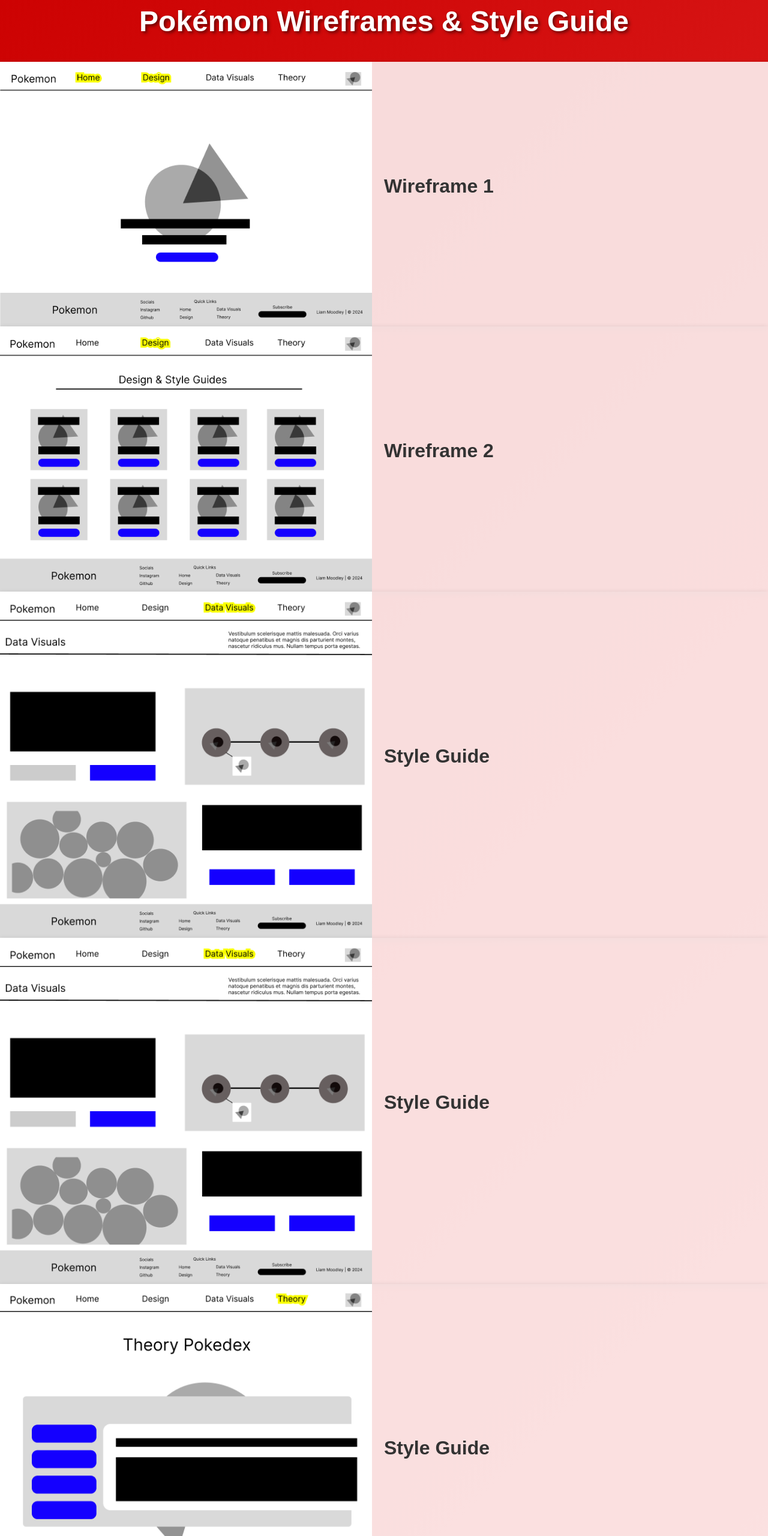
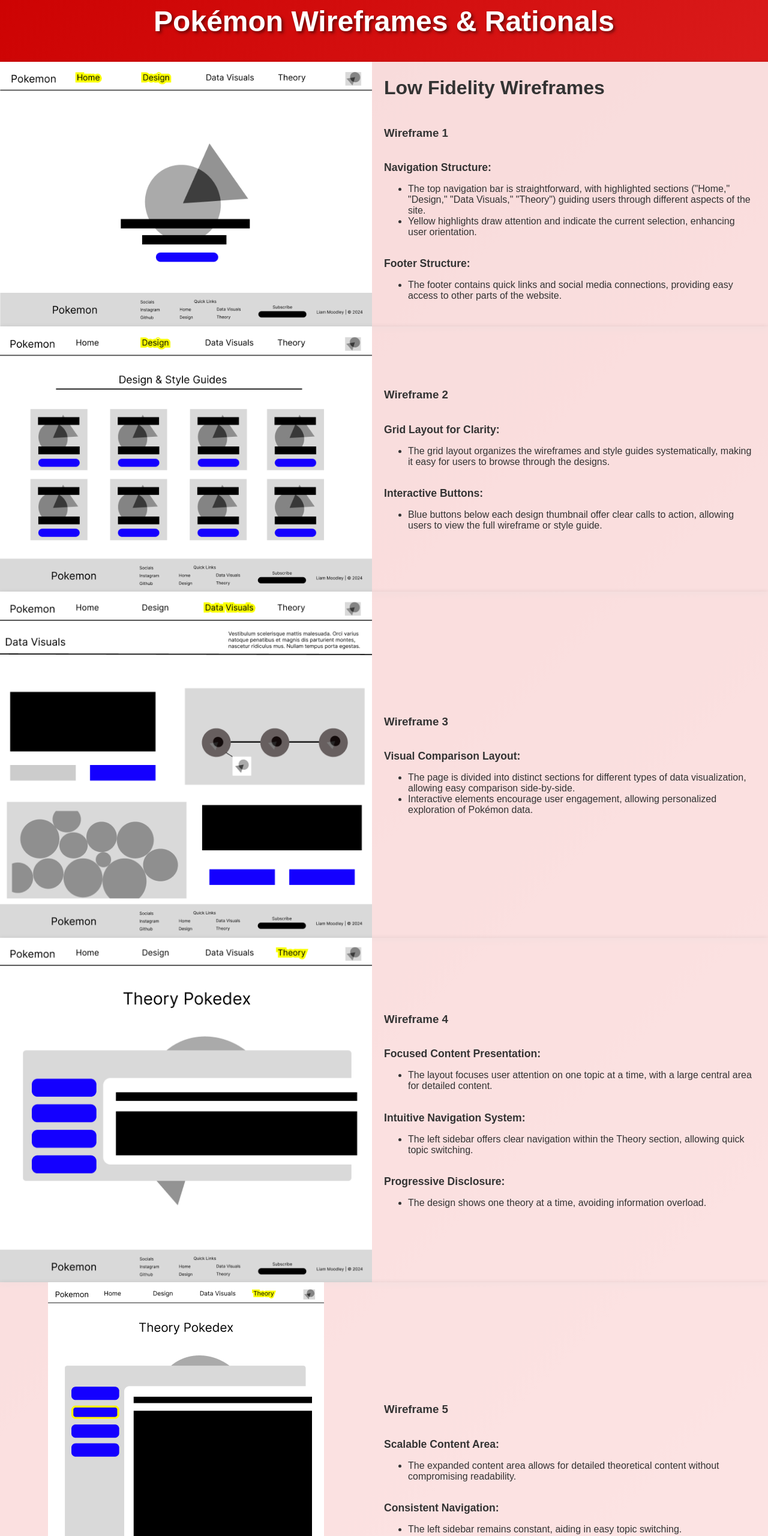
Before and after one commit to BlitzNoval/Assignment3, a plain HTML site: page pages/StyleGuide.html in a window 1280 px wide. Shown: the part 160-2720 px from the top of the page at 60% size. Drawn offline with Linux system fonts and the light colour scheme.

Commit message:
StyleGuide Update

```diff
--- a/css/theory.css
+++ b/css/theory.css
@@ -31,7 +31,7 @@
 h1 {
     font-size: 2.5em;
     margin: 0;
-    text-shadow: 2px 2px 4px rgba(0, 0, 0, 0.3);
+    text-shadow: 2px 2px 4px rgba(255, 255, 255, 0.3);
 }
 
 .pokedex-container {
--- a/pages/StyleGuide.html
+++ b/pages/StyleGuide.html
@@ -1,3 +1,4 @@
+
 <!DOCTYPE html>
 <html lang="en">
 <head>
@@ -11,7 +12,7 @@
 
 <body>
 
-     <header id="navbar">
+    <header id="navbar">
         <div class="nav-left">
             <img src="../images/Pokemon.png" alt="Pokémon Logo" class="logo">
             <div class="shiny-overlay"></div>
@@ -23,7 +24,7 @@
     </header>
 
     <main class="content-section">
-        <h1 class="section-title">Pokémon Wireframes & Style Guide</h1>
+        <h1 class="section-title">Pokémon Wireframes & Rationals </h1>
 
         <div class="card-container">
 
@@ -32,7 +33,17 @@
                     <img src="../images/Wireframes/WF1.png" alt="Wireframe 1">
                 </div>
                 <div class="card-text">
-                    <h2>Wireframe 1</h2>
+                    <h2>Low Fidelity Wireframes</h2>
+                    <h3>Wireframe 1</h3>
+                    <p><strong>Navigation Structure:</strong></p>
+                    <ul>
+                        <li>The top navigation bar is straightforward, with highlighted sections ("Home," "Design," "Data Visuals," "Theory") guiding users through different aspects of the site.</li>
+                        <li>Yellow highlights draw attention and indicate the current selection, enhancing user orientation.</li>
+                    </ul>
+                    <p><strong>Footer Structure:</strong></p>
+                    <ul>
+                        <li>The footer contains quick links and social media connections, providing easy access to other parts of the website.</li>
+                    </ul>
                 </div>
             </div>
 
@@ -41,7 +52,15 @@
                     <img src="../images/Wireframes/WF2.png" alt="Wireframe 2">
                 </div>
                 <div class="card-text">
-                    <h2>Wireframe 2</h2>
+                    <h3>Wireframe 2</h3>
+                    <p><strong>Grid Layout for Clarity:</strong></p>
+                    <ul>
+                        <li>The grid layout organizes the wireframes and style guides systematically, making it easy for users to browse through the designs.</li>
+                    </ul>
+                    <p><strong>Interactive Buttons:</strong></p>
+                    <ul>
+                        <li>Blue buttons below each design thumbnail offer clear calls to action, allowing users to view the full wireframe or style guide.</li>
+                    </ul>
                 </div>
             </div>
 
@@ -50,16 +69,12 @@
                     <img src="../images/Wireframes/WF3.png" alt="Style Guide">
                 </div>
                 <div class="card-text">
-                    <h2>Style Guide</h2>
-                </div>
-            </div>
-
-            <div class="card">
-                <div class="card-image">
-                    <img src="../images/Wireframes/WF3.png" alt="Style Guide">
-                </div>
-                <div class="card-text">
-                    <h2>Style Guide</h2>
+                    <h3>Wireframe 3</h3>
+                    <p><strong>Visual Comparison Layout:</strong></p>
+                    <ul>
+                        <li>The page is divided into distinct sections for different types of data visualization, allowing easy comparison side-by-side.</li>
+                        <li>Interactive elements encourage user engagement, allowing personalized exploration of Pokémon data.</li>
+                    </ul>
                 </div>
             </div>
 
@@ -68,7 +83,19 @@
                     <img src="../images/Wireframes/WF4.png" alt="Style Guide">
                 </div>
                 <div class="card-text">
-                    <h2>Style Guide</h2>
+                    <h3>Wireframe 4</h3>
+                    <p><strong>Focused Content Presentation:</strong></p>
+                    <ul>
+                        <li>The layout focuses user attention on one topic at a time, with a large central area for detailed content.</li>
+                    </ul>
+                    <p><strong>Intuitive Navigation System:</strong></p>
+                    <ul>
+                        <li>The left sidebar offers clear navigation within the Theory section, allowing quick topic switching.</li>
+                    </ul>
+                    <p><strong>Progressive Disclosure:</strong></p>
+                    <ul>
+                        <li>The design shows one theory at a time, avoiding information overload.</li>
+                    </ul>
                 </div>
             </div>
 
@@ -77,25 +104,15 @@
                     <img src="../images/Wireframes/WF5.png" alt="Style Guide">
                 </div>
                 <div class="card-text">
-                    <h2>Style Guide</h2>
-                </div>
-            </div>
-
-            <div class="card">
-                <div class="card-image">
-                    <img src="../images/Wireframes/WF6.png" alt="Style Guide">
-                </div>
-                <div class="card-text">
-                    <h2>Style Guide</h2>
-                </div>
-            </div>
-
-            <div class="card">
-                <div class="card-image">
-                    <img src="../images/Wireframes/WF7.png" alt="Style Guide">
-                </div>
-                <div class="card-text">
-                    <h2>Style Guide</h2>
+                    <h3>Wireframe 5</h3>
+                    <p><strong>Scalable Content Area:</strong></p>
+                    <ul>
+                        <li>The expanded content area allows for detailed theoretical content without compromising readability.</li>
+                    </ul>
+                    <p><strong>Consistent Navigation:</strong></p>
+                    <ul>
+                        <li>The left sidebar remains constant, aiding in easy topic switching.</li>
+                    </ul>
                 </div>
             </div>
 
@@ -104,7 +121,13 @@
                     <img src="../images/Wireframes/WFF1.png" alt="Style Guide">
                 </div>
                 <div class="card-text">
-                    <h2>Style Guide</h2>
+                    <h2>High Fidelity Wireframes</h2>
+                    <h3>Color Theory</h3>
+                    <ul>
+                        <li><strong>Consistent Brand Identity:</strong> The use of Pokémon red for headers maintains strong brand recognition.</li>
+                        <li><strong>Complementary Color Scheme:</strong> Red and blue create contrast, drawing attention to important navigation elements.</li>
+                        <li><strong>Purple Accents:</strong> Used on the home and design pages for depth and visual interest.</li>
+                    </ul>
                 </div>
             </div>
 
@@ -113,7 +136,14 @@
                     <img src="../images/Wireframes/WFF2.png" alt="Style Guide">
                 </div>
                 <div class="card-text">
-                    <h2>Style Guide</h2>
+                    <h3>Clear Navigation</h3>
+                    <ul>
+                        <li>The top navigation bar allows easy movement between site sections.</li>
+                        <li><strong>Hierarchical Information Architecture:</strong> Provides structured page access.</li>
+                        <li><strong>Progressive Disclosure:</strong> Each page reveals more information as users explore deeper.</li>
+                        <li><strong>Interactive Elements:</strong> Buttons like "View Full" encourage engagement.</li>
+                        <li><strong>Search Functionality:</strong> A search bar on the Data Visuals page aids quick information retrieval.</li>
+                    </ul>
                 </div>
             </div>
 
@@ -122,7 +152,19 @@
                     <img src="../images/Wireframes/WFF3.png" alt="Style Guide">
                 </div>
                 <div class="card-text">
-                    <h2>Style Guide</h2>
+                    <h3>Accessibility</h3>
+                    <ul>
+                        <li>High contrast between text and backgrounds enhances readability.</li>
+                        <li>Consistent layout helps users build a mental model of the site structure.</li>
+                    </ul>
+                    <h3>Engagement</h3>
+                    <ul>
+                        <li>Pages offer multiple interaction points, encouraging exploration.</li>
+                    </ul>
+                    <h3>Scalability</h3>
+                    <ul>
+                        <li>Designs allow easy addition of new content within the established structure.</li>
+                    </ul>
                 </div>
             </div>
 
@@ -131,7 +173,11 @@
                     <img src="../images/Wireframes/WFF4.png" alt="Style Guide">
                 </div>
                 <div class="card-text">
-                    <h2>Style Guide</h2>
+                    <h3>Data Visuals</h3>
+                    <ul>
+                        <li>Implied interactive charts for user exploration.</li>
+                        <li>A search bar for specific data points or Pokémon.</li>
+                    </ul>
                 </div>
             </div>
         </div>
```
Also changed, not shown: pages/Wireframes.html (+39 -0 lines), pages/design.html (+1 -1 lines), images/Wireframes/Styleguide.png (added).
